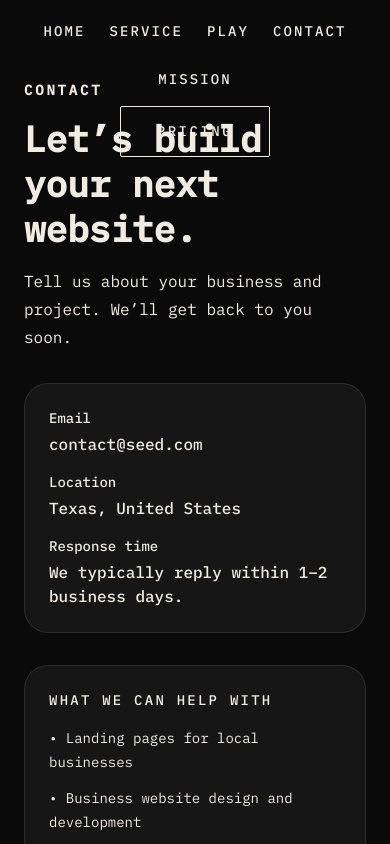
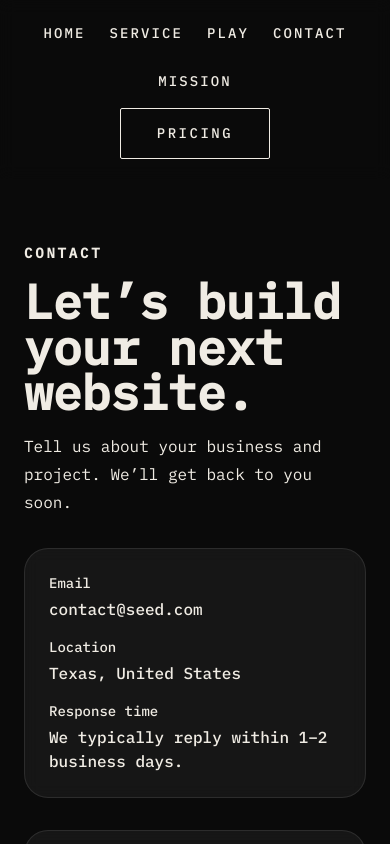
Before and after one commit to partset/seed, a React (Vite) app in the folder radiance-frontend/: page /contact in a window 390 px wide. Shown: the top 844 px of the page. Built offline with nearby package versions, Linux system fonts and the light colour scheme.

Commit message:
fix: prevent mobile navbar overlap on contact page

```diff
--- a/radiance-frontend/src/components/contact/ContactHero.tsx
+++ b/radiance-frontend/src/components/contact/ContactHero.tsx
@@ -8,7 +8,7 @@ export default function ContactHero()
         {CONTACT_INFO.eyebrow}
       </p>
 
-      <h1 className="text-4xl font-semibold leading-tight text-foreground md:text-5xl">
+      <h1 className="text-5xl leading-[0.95] font-semibold text-foreground sm:text-6xl lg:text-7xl">
         {CONTACT_INFO.title}
       </h1>
 
--- a/radiance-frontend/src/components/layout/Navbar.tsx
+++ b/radiance-frontend/src/components/layout/Navbar.tsx
@@ -9,8 +9,8 @@ type NavbarProps = {
 
 export default function Navbar({ links, pricingLink }: NavbarProps) {
   return (
-    <nav className="fixed left-0 right-0 top-0 z-[100] px-5 py-[18px] sm:px-9 sm:py-7">
-      <div className="relative flex flex-col items-center gap-4 sm:block">
+    <nav className="relative z-[100] bg-background-dark/95 px-5 py-5 backdrop-blur sm:px-7 lg:fixed lg:left-0 lg:right-0 lg:top-0 lg:px-9 lg:py-7">
+      <div className="relative flex flex-col items-center gap-4 lg:block">
         <ul className="animate-fade-in-delayed flex list-none flex-wrap items-center justify-center gap-6 sm:gap-11">
           {links.map((link) => (
             <li key={link.label}>
@@ -19,7 +19,7 @@ export default function Navbar({ links, pricingLink }: NavbarProps) {
           ))}
         </ul>
 
-        <div className="sm:absolute sm:right-0 sm:top-1/2 sm:-translate-y-1/2">
+        <div className="lg:absolute lg:right-0 lg:top-1/2 lg:-translate-y-1/2">
           <CTAButton
             label={pricingLink.label}
             href={pricingLink.href}
--- a/radiance-frontend/src/pages/ContactPage.tsx
+++ b/radiance-frontend/src/pages/ContactPage.tsx
@@ -13,7 +13,7 @@ export default function ContactPage()
         pricingLink={heroContent.pricingLink}
     />
 
-      <section className="mx-auto flex w-full max-w-7xl flex-col gap-12 px-6 py-20 md:px-10 lg:px-12">
+    <section className="mx-auto flex w-full max-w-7xl flex-col gap-12 px-6 pt-16 pb-20 md:px-10 lg:px-12">
         <div className="grid gap-10 lg:grid-cols-[0.95fr_1.05fr] lg:items-start">
           <div className="flex flex-col gap-8">
             <ContactHero />
```
